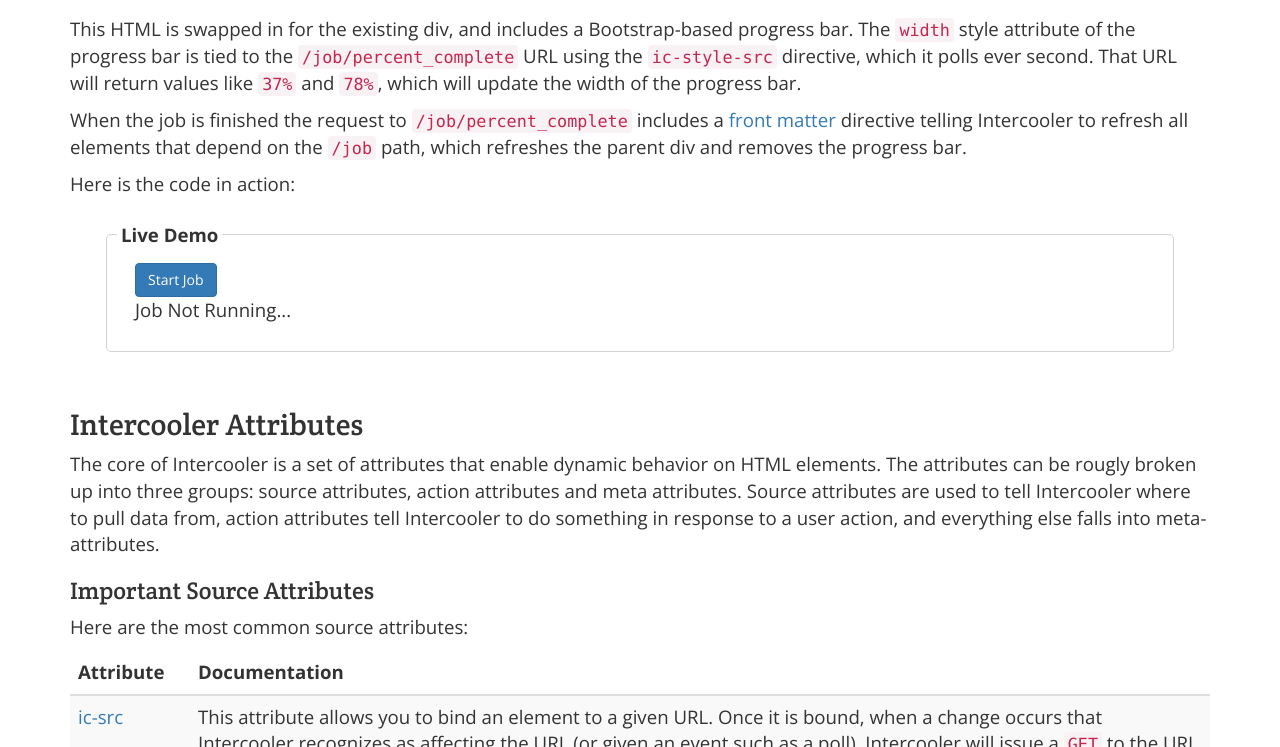
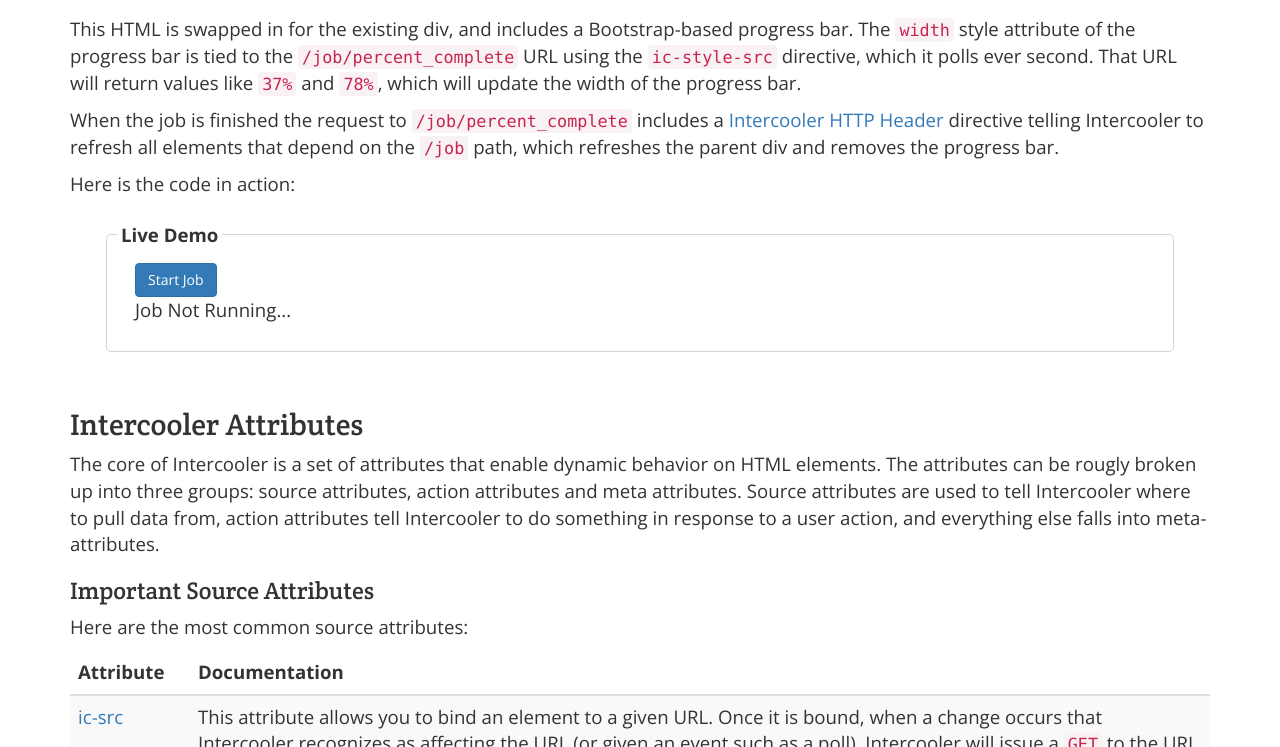
Before and after one commit to bigskysoftware/intercooler-js, a Jekyll site: the page built from www/intro.html, in a window 1280 px wide and 900 px high, scrolled down 3844 px, cut to the strip 153-900 px from the top of the window. Built offline with Jekyll 4.4.1, drawn with Linux system fonts in a browser that asks for light colours; nearby versions of some CDN libraries; a style sheet for code colours, icons or effects is not loaded.

Commit message:
Fix docs

```diff
--- a/www/intro.html
+++ b/www/intro.html
@@ -276,7 +276,7 @@ nav: intro
 
       <p>
         When the job is finished the request to <code>/job/percent_complete</code> includes a
-        <a href="responses.html#frontmatter">front matter</a> directive telling Intercooler to refresh all elements that
+        <a href="responses.html#http_headers">Intercooler HTTP Header</a> directive telling Intercooler to refresh all elements that
         depend on the <code>/job</code> path, which refreshes the parent div and removes the progress bar.
       </p>
 
--- a/www/responses.html
+++ b/www/responses.html
@@ -80,6 +80,7 @@ nav: responses
 
       <p>Intercooler interprets an empty body in a request as a No-Op, and will do nothing in response.</p>
 
+      <a name="http_headers"></a>
       <h4>Intercooler Response Headers</h4>
 
       <p>Sadly, not all UI patterns can be elegantly captured via straight element swapping. Occasionally
```
